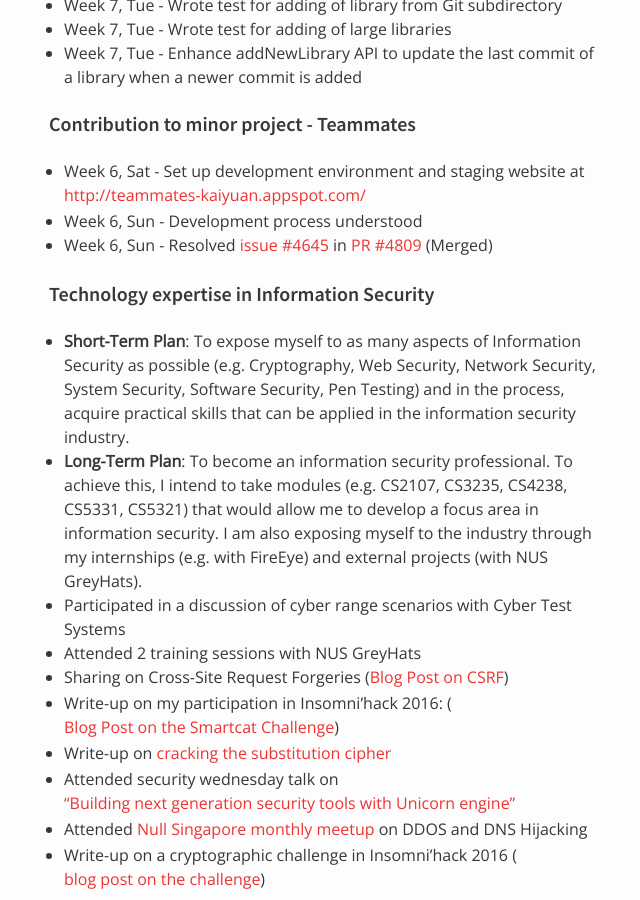
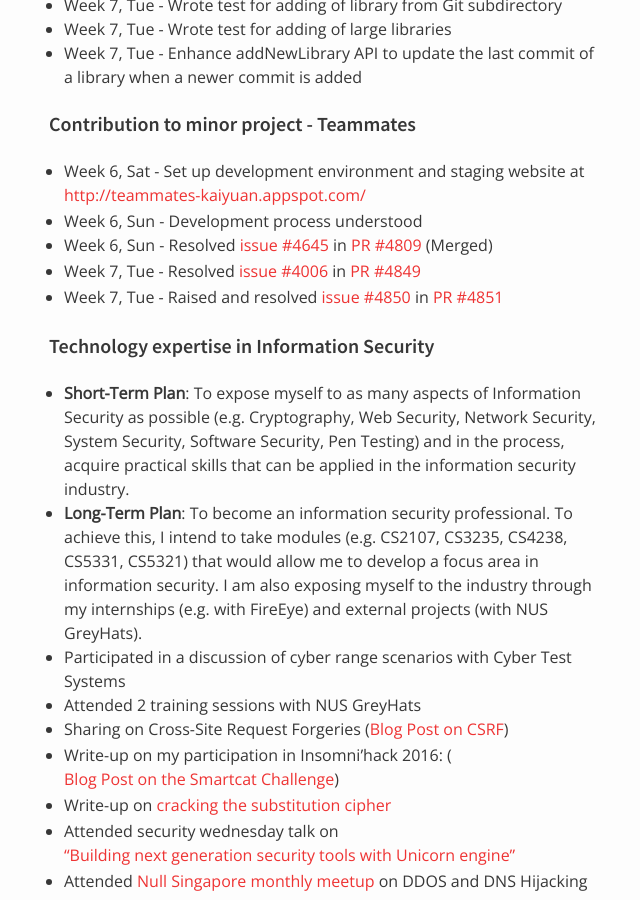
Before and after one commit to nus-oss/cs3281-AY1516S2-website, a Jekyll site: the page built from teams/codebender.md, in a window 1280 px wide and 900 px high, scrolled down 5178 px. Shown: the whole window, without its empty margins (321-961 px from the left). Built offline with Jekyll 4.4.1, drawn with Linux system fonts in a browser that asks for light colours.

Commit message:
Update KY's progress on minor

```diff
--- a/teams/codebender.md
+++ b/teams/codebender.md
@@ -175,6 +175,8 @@ permalink: /teams/codebender/
 * Week 6, Sat - Set up development environment and staging website at [http://teammates-kaiyuan.appspot.com/](http://teammates-kaiyuan.appspot.com/)
 * Week 6, Sun - Development process understood
 * Week 6, Sun - Resolved [issue #4645](https://github.com/TEAMMATES/teammates/issues/4645) in [PR #4809](https://github.com/TEAMMATES/teammates/pull/4809) (Merged)
+* Week 7, Tue - Resolved [issue #4006](https://github.com/TEAMMATES/teammates/issues/4006) in [PR #4849](https://github.com/TEAMMATES/teammates/pull/4849)
+* Week 7, Tue - Raised and resolved [issue #4850](https://github.com/TEAMMATES/teammates/issues/4850) in [PR #4851](https://github.com/TEAMMATES/teammates/pull/4851)
 
 #### Technology expertise in Information Security
 * **Short-Term Plan**: To expose myself to as many aspects of Information Security as possible (e.g. Cryptography, Web Security, Network Security, System Security, Software Security, Pen Testing) and in the process, acquire practical skills that can be applied in the information security industry.
```
